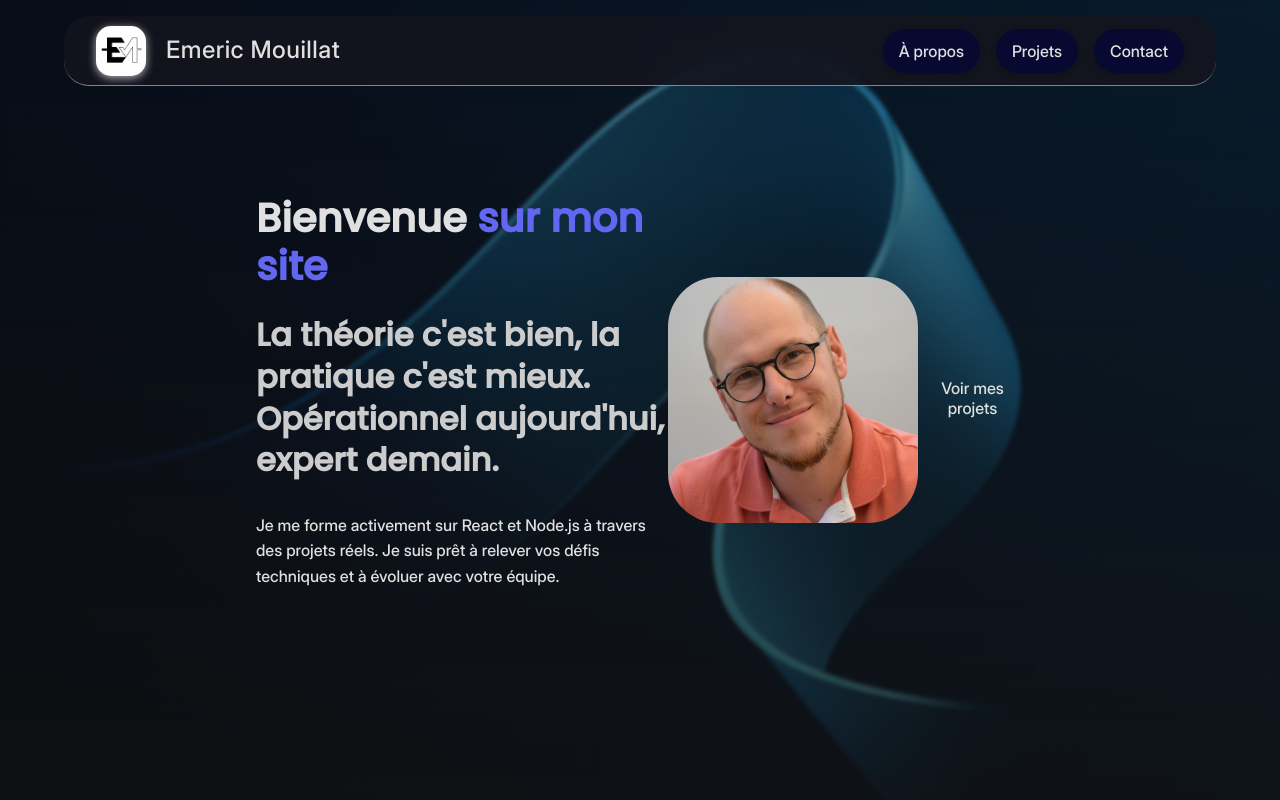
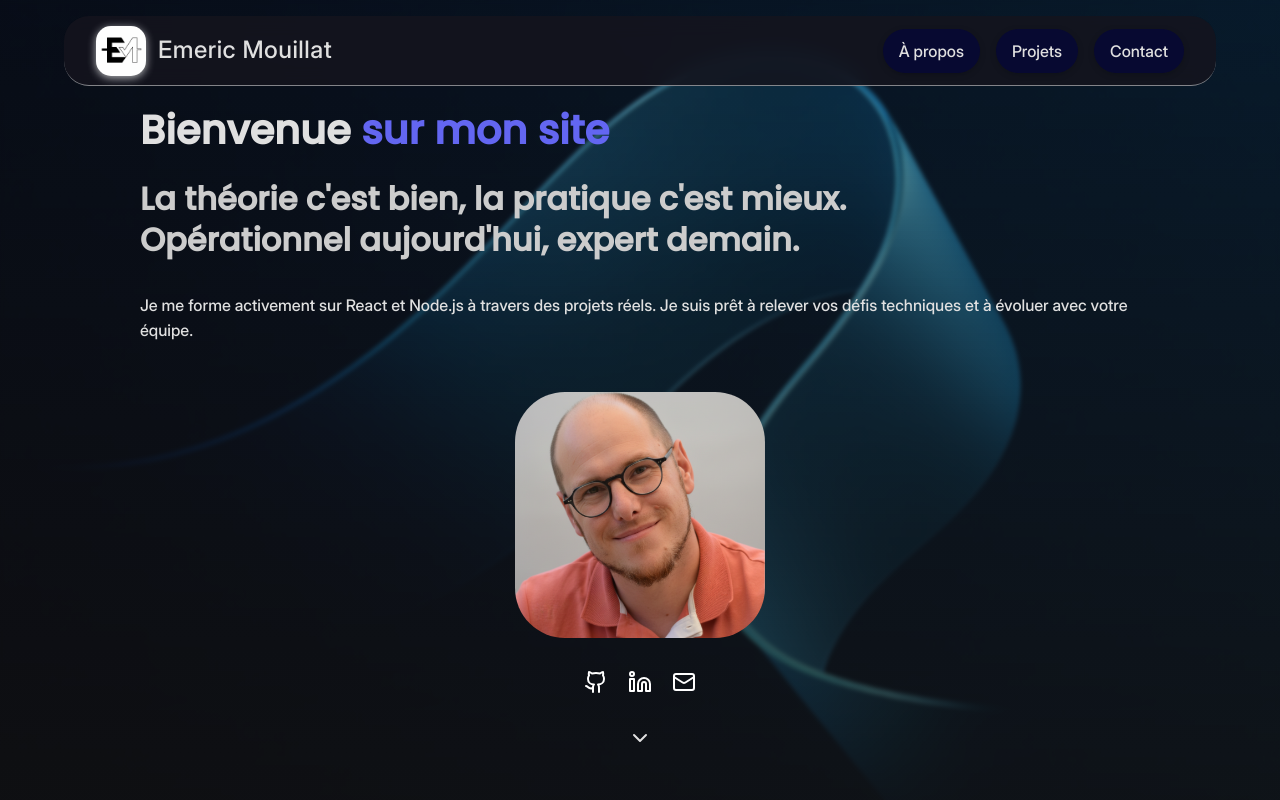
Before and after one commit to Emericodes/mon-portfolio-react, a React (Vite) app: page / in a window 1280 px wide. Built offline with nearby package versions, Linux system fonts and the light colour scheme.

Commit message:
update header with a new section aboutsection

```diff
--- a/package.json
+++ b/package.json
@@ -10,6 +10,7 @@
     "preview": "vite preview"
   },
   "dependencies": {
+    "lucide-react": "^0.562.0",
     "react": "^19.2.0",
     "react-dom": "^19.2.0",
     "react-router-dom": "^7.9.6"
--- a/src/App.tsx
+++ b/src/App.tsx
@@ -1,12 +1,20 @@
 import { useState } from "react";
+import Header, { type SectionId } from "./components/Header";
+import AboutSection from "./sections/AboutSection";
 import HomeSection from "./sections/HomeSection";
-import Header, { type SectionId } from "./components/Header";
+
 
 function App() {
 	const [activeSection, setActiveSection] = useState<SectionId>("home");
 
 	const handleNavigate = (section: SectionId) => {
 		setActiveSection(section);
+
+	const element = document.getElementById(section);
+
+	if (element) {
+		element.scrollIntoView({ behavior: "smooth" });
+	}
 	};
 	return (
 		<>
@@ -14,9 +22,8 @@ function App() {
 				<Header activeSection={activeSection} onNavigate={handleNavigate} />
 			</div>
 			<main>
-				<section id="home">
-					<HomeSection />
-				</section>
+					<HomeSection onNavigate={handleNavigate} />
+					<AboutSection />
 			</main>
 		</>
 	);
--- a/src/components/Header.module.css
+++ b/src/components/Header.module.css
@@ -18,11 +18,15 @@
   top: 1rem;
   z-index: 1000;
 }
+.header.lightHeader {
+  background-color: rgba(255, 255, 255, 0.7);
+  backdrop-filter: blur(15px);
+}
+
 .logoContainer {
-  /* MODIFICATION: Assure que l'alignement vertical est centré et gère l'espacement */
   display: flex;
   align-items: center;
-  gap: 0.75rem; /* Ajusté l'espacement entre l'image et le texte (était déjà là, mais essentiel) */
+  gap: 0.75rem;
   color: var(--color-text-primary);
   cursor: pointer;
   transition: color var(--transition-fast);
@@ -56,13 +60,20 @@
   gap: 1rem;
 }
 .siteName {
-  /* MODIFICATION: Style spécifique pour le nom du site */
   color: var(--color-text-primary);
-  font-size: 1.5rem; /* Une taille spécifique et plus lisible */
-  font-weight: 700; /* Rendu plus proéminent */
-  letter-spacing: 0.5px; /* Petit espacement pour un look soigné */
-  margin-left: 0.5rem; /* Ajout d'un petit espacement supplémentaire si nécessaire, mais le gap de .logoContainer devrait suffire */
-  line-height: 1.2; /* Améliore l'apparence */
+  font-size: 1.5rem;
+  font-weight: 700;
+  letter-spacing: 0.5px;
+  line-height: 1.2;
+}
+.header.lightHeader .siteName {
+  color: #1d1d1f;
+}
+.nav {
+  display: flex;
+  flex-direction: row;
+  gap: 1rem;
+  align-items: center;
 }
 .navLink {
   display: flex;
@@ -110,3 +121,8 @@
     border: 1px solid var(--color-accent-light);
   }
 }
+
+.header.lightHeader .navLink {
+  color: black;
+  background: #f5f5f7;
+}
--- a/src/components/Header.tsx
+++ b/src/components/Header.tsx
@@ -13,9 +13,16 @@ interface HeaderProps {
 const Header = ({ activeSection, onNavigate }: HeaderProps) => {
 	const [isHovered, setIsHovered] = useState(false);
 
+	const navLinks: { id: SectionId; label: string }[] = [
+		{ id: "about", label: "À propos" },
+		{ id: "projects", label: "Projets" },
+		{ id: "contact", label: "Contact" },
+	];
+	const isNotHome = activeSection !== "home";
 	return (
 		<div className={styles.headerWrapper}>
-			<header className={styles.header}>
+			<header className={`${styles.header} ${isNotHome ? styles.lightHeader : ""}`}>
+
 				<button
 					type="button"
 					className={styles.logoContainer}
@@ -31,23 +38,17 @@ const Header = ({ activeSection, onNavigate }: HeaderProps) => {
 					<span className={styles.siteName}>Emeric Mouillat</span>
 				</button>
 
-				<nav
-					className={styles.mainNavigation}
-					aria-label="Navigation principale"
-				>
-					{(["about", "projects", "contact"] as SectionId[]).map((section) => (
+				<nav className={styles.nav}>
+					{navLinks.map((link) => (
 						<button
-							key={section}
+							key={link.id}
 							type="button"
-							className={styles.navLink}
-							onClick={() => onNavigate(section)}
-							aria-current={activeSection === section ? "page" : undefined}
+							className={`${styles.navLink} ${
+								activeSection === link.id ? styles.active : ""
+							}`}
+							onClick={() => onNavigate(link.id)}
 						>
-							{section === "about"
-								? "À propos"
-								: section === "projects"
-									? "Projets"
-									: "Contact"}
+							{link.label}
 						</button>
 					))}
 				</nav>
--- /dev/null
+++ b/src/sections/AboutSection.module.css
@@ -0,0 +1,13 @@
+section.aboutSection {
+    background-color: var(--Background-color-secondary);
+    min-height: 100vh;
+    display: flex;
+    flex-direction: column;
+    align-items: center;
+    justify-content: center;
+}
+
+section.aboutSection h2,
+section.aboutSection p {
+    color: #121212;
+}
--- /dev/null
+++ b/src/sections/AboutSection.tsx
@@ -0,0 +1,12 @@
+import styles from "./AboutSection.module.css";
+
+function AboutSection() {
+    return (
+        <section id="about" className={styles.aboutSection}>
+            <h2>À propos de moi</h2>
+            <p>Ton contenu ici...</p>
+        </section>
+    );
+}
+
+export default AboutSection;
--- a/src/sections/HomeSection.module.css
+++ b/src/sections/HomeSection.module.css
@@ -3,9 +3,9 @@
   height: 100vh;
   width: 100%;
   display: flex;
-  align-items: center;
+  align-items: flex-end;
   justify-content: center;
-
+  padding-bottom: 50px;
   overflow: hidden;
 }
 
@@ -49,15 +49,23 @@
 .contentContainer {
   position: relative;
   z-index: 1;
-  text-align: start;
-  padding: 0 1rem;
-  max-width: 800px;
+  width: 100%;
+  max-width: 1000px;
+  display: flex;
+  flex-direction: column;
+  align-items: center;
+  gap: 2rem;
+}
+.mainContent {
   display: flex;
   align-items: center;
-  gap: 3px;
+  justify-content: center;
+  gap: 40px;
+  width: 100%;
 }
 .textWrapper {
-  flex-basis: 60%;
+  flex: 1;
+  text-align: left;
 }
 .title {
 
@@ -87,3 +95,34 @@
     transform: translateY(0);
   }
 }
+.ctaContainer {
+  display: flex;
+  flex-direction: row;
+  align-items: center;
+  justify-content: center;
+  gap: 20px;
+  animation: fadeUp 0.8s ease-out 0.4s forwards;
+}
+.socialLink {
+    display: inline-flex;
+    align-items: center;
+    justify-content: center;
+    padding: 10px;
+    border-radius: 50%;
+    transition: background-color 0.3s ease;
+}
+
+.myIcon {
+    stroke: #ffffff;
+    stroke-width: 2px;
+    transition: all 0.3s ease;
+}
+
+.socialLink:hover .myIcon {
+    stroke: #61dafb;
+    transform: scale(1.2) rotate(5deg);
+}
+
+.socialLink:hover {
+    background-color: rgba(255, 255, 255, 0.1);
+}
--- a/src/sections/HomeSection.tsx
+++ b/src/sections/HomeSection.tsx
@@ -1,8 +1,12 @@
+import { ChevronDown, Github, Linkedin, Mail } from "lucide-react";
 import Homebackground from "../assets/images/background_home.png";
 import Profil from "../assets/images/profil.png";
+import type { SectionId } from "../components/Header";
 import styles from "./HomeSection.module.css";
 
-function HomeSection() {
+
+const HomeSection = ({ onNavigate }: { onNavigate: (id: SectionId) => void }) => {
+
     return (
         <section id="home" className={styles.heroSection}>
             <div className={styles.backgroundWrapper}>
@@ -12,7 +16,6 @@ function HomeSection() {
                     className={styles.backgroundImage}
                     fetchPriority="high"
                 />
-
                 <div className={styles.overlay}></div>
             </div>
 
@@ -34,15 +37,32 @@ function HomeSection() {
                         relever vos défis techniques et à évoluer avec votre équipe.
                     </p>
                 </div>
+
                 <img
                     src={Profil}
-					alt="Photo de profil"
+                    alt="Portrait d'Emeric"
                     className={styles.profileImage}
                     fetchPriority="high"
                 />
+
                 <div className={styles.ctaContainer}>
-					<button className={styles.primaryButton}>Voir mes projets</button>
+                    <a href="https://github.com/Emericodes" target="_blank" rel="noreferrer">
+                        <Github className={styles.myIcon} />
+					</a>
+					<a href="https://www.linkedin.com/public-profile/settings?trk=d_flagship3_profile_self_view_public_profile" target="_blank" rel="noreferrer">
+                        <Linkedin className={styles.myIcon} />
+                    </a>
+					<a href="mailto:pro.emeric.m@gmail.com">
+   					 <Mail className={styles.myIcon} />
+					</a>
                 </div>
+				<button
+                    type="button"
+                    className={styles.arrowButton}
+                    onClick={() => onNavigate("about")}
+                    >
+					<ChevronDown className={styles.arrow} />
+				</button>
             </div>
         </section>
     );
--- a/src/styles/Global.css
+++ b/src/styles/Global.css
@@ -17,8 +17,10 @@
 /* --- Variables Globales de Design --- */
 :root {
   /* Couleurs de base */
-  --color-bg-primary: #121212;
+  --color-bg-primary: #e6e4e4;
   --color-text-primary: #e0e0e0;
+  --background-color-secondary: #d3d3d3;
+
 
   /* Couleurs d'accentuation et boutons (ajoutées pour le header) */
   --color-accent: #0027a8;
--- a/src/styles/Reset.css
+++ b/src/styles/Reset.css
@@ -154,10 +154,10 @@ article, aside, details, figcaption, figure, footer, header, main, nav, section
 /* ===== Préférences Utilisateur ===== */
 @media (prefers-reduced-motion: reduce) {
     *, *::before, *::after {
-        animation-duration: 0.01ms !important;
-        animation-iteration-count: 1 !important;
-        transition-duration: 0.01ms !important;
-        scroll-behavior: auto !important;
+        animation-duration: 0.01ms;
+        animation-iteration-count: 1;
+        transition-duration: 0.01ms;
+        scroll-behavior: auto;
     }
 }
 
```
Also changed, not shown: 1 other file (tests, documents, lock files or other folders). Lines whose indentation alone changed are shown as unchanged.
